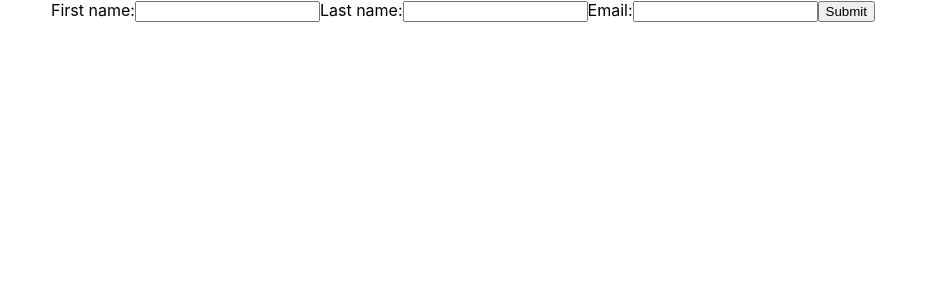
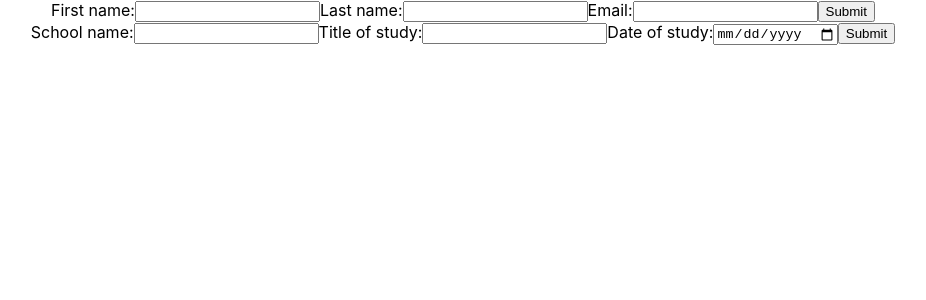
Before and after one commit to mrkgbr/cv-project, a React (Create React App) app: page / in a window 1280 px wide. Shown: the top 300 px of the page, without its empty margins (177-1103 px from the left). Built offline with nearby package versions, Linux system fonts and the light colour scheme.

Commit message:
Add General and Education form

```diff
--- a/src/App.js
+++ b/src/App.js
@@ -1,48 +1,77 @@
 import { Component } from "react";
 import "./App.css";
-import Form from "./components/Form";
+import General from "./components/General";
+import Education from "./components/Education";
 
 class App extends Component {
   constructor() {
     super();
 
     this.state = {
-      firstName: "",
-      lastName: "",
-      email: "",
+      general: { firstName: "", lastName: "", email: "" },
+      education: { schoolName: "", studyTitle: "", date: "" },
+      educations: [],
+      experience: { company: "", position: "", task: "", start: "", end: "" },
+      experiences: [],
     };
   }
 
-  onSubmitForm = (e) => {
+  onSubmitGeneral = (e) => {
     e.preventDefault();
+    console.log(this.state.general);
+  };
+
+  onsSubmitEducation = (e) => {
+    e.preventDefault();
+    this.setState({
+      educations: this.state.educations.concat(this.state.education),
+      education: { schoolName: "", studyTitle: "", date: "" },
+    });
   };
 
   handleFirstNameChange = (e) => {
-    e.preventDefault();
-    this.setState({ firstName: e.target.value });
+    this.setState({
+      general: {
+        firstName: e.target.value,
+        lastName: this.state.general.lastName,
+        email: this.state.general.email,
+      },
+    });
   };
 
   handleLastNameChange = (e) => {
-    e.preventDefault();
-    this.setState({ lastName: e.target.value });
+    this.setState({
+      general: {
+        firstName: this.state.general.firstName,
+        lastName: e.target.value,
+        email: this.state.general.email,
+      },
+    });
   };
 
   handleEmailChange = (e) => {
-    e.preventDefault();
-    this.setState({ email: e.target.value });
+    this.setState({
+      general: {
+        firstName: this.state.general.firstName,
+        lastName: this.state.general.lastName,
+        email: e.target.value,
+      },
+    });
   };
 
   render() {
     return (
       <div className="App">
-        <Form
-          submitForm={this.onSubmitForm}
-          email={this.state.email}
-          firstName={this.state.firstName}
-          lastName={this.state.lastName}
+        <General
+          submitForm={this.onSubmitGeneral}
+          general={this.state.general}
           firstNameChange={this.handleFirstNameChange}
           lastNameChange={this.handleLastNameChange}
           emailChange={this.handleEmailChange}
+        />
+        <Education
+          submitForm={this.onsSubmitEducation}
+          education={this.state.education}
         />
       </div>
     );
--- /dev/null
+++ b/src/components/Education.js
@@ -0,0 +1,29 @@
+export default function Education(props) {
+  const { submitForm } = props;
+  return (
+    <form onSubmit={submitForm}>
+      <label htmlFor="schoolName">School name:</label>
+      <input
+        type="text"
+        id="schoolName"
+        // value={general.firstName}
+        // onChange={firstNameChange}
+      />
+      <label htmlFor="studyTile">Title of study:</label>
+      <input
+        type="text"
+        id="studyTitle"
+        // value={general.lastName}
+        // onChange={lastNameChange}
+      />
+      <label htmlFor="studyDate">Date of study:</label>
+      <input
+        type="date"
+        id="studyDate"
+        // value={general.email}
+        // onChange={emailChange}
+      />
+      <button type="submit">Submit</button>
+    </form>
+  );
+}
--- a/src/components/Form.js
+++ b/src/components/General.js
@@ -1,31 +1,30 @@
-export default function Form(props) {
-  const {
-    submitForm,
-    email,
-    firstName,
-    lastName,
-    firstNameChange,
-    lastNameChange,
-    emailChange,
-  } = props;
+export default function General(props) {
+  const { submitForm, general, firstNameChange, lastNameChange, emailChange } =
+    props;
+
   return (
     <form onSubmit={submitForm}>
       <label htmlFor="firstName">First name:</label>
       <input
         type="text"
         id="firstName"
-        value={firstName}
+        value={general.firstName}
         onChange={firstNameChange}
       />
       <label htmlFor="lastName">Last name:</label>
       <input
         type="text"
         id="lastName"
-        value={lastName}
+        value={general.lastName}
         onChange={lastNameChange}
       />
       <label htmlFor="email">Email:</label>
-      <input type="email" id="email" value={email} onChange={emailChange} />
+      <input
+        type="email"
+        id="email"
+        value={general.email}
+        onChange={emailChange}
+      />
       <button type="submit">Submit</button>
     </form>
   );
```
